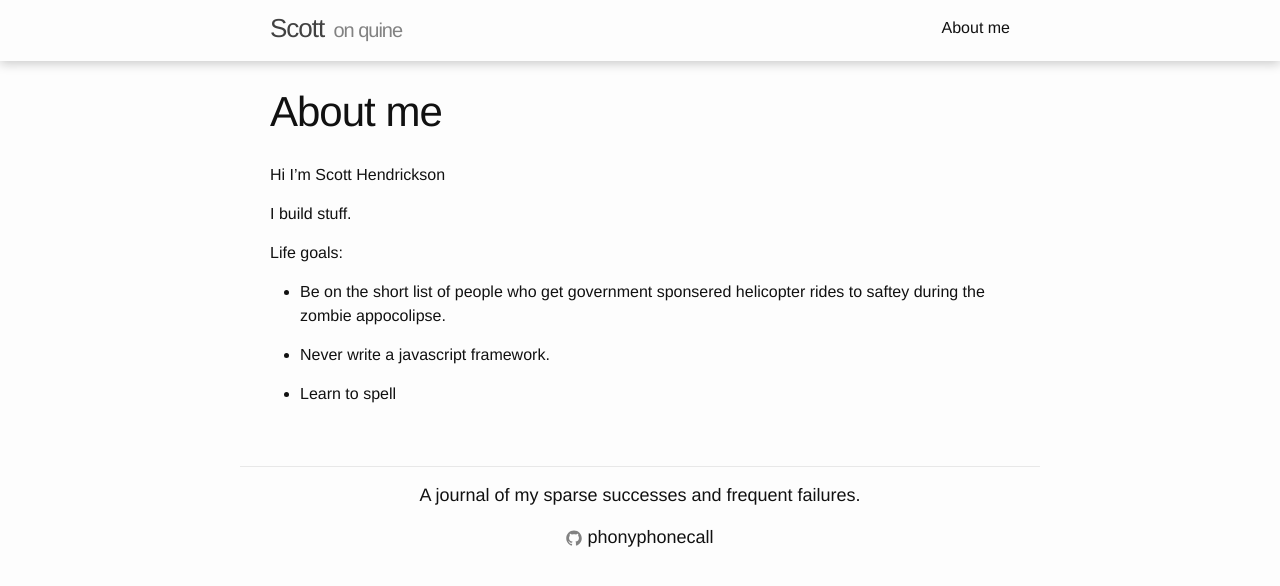
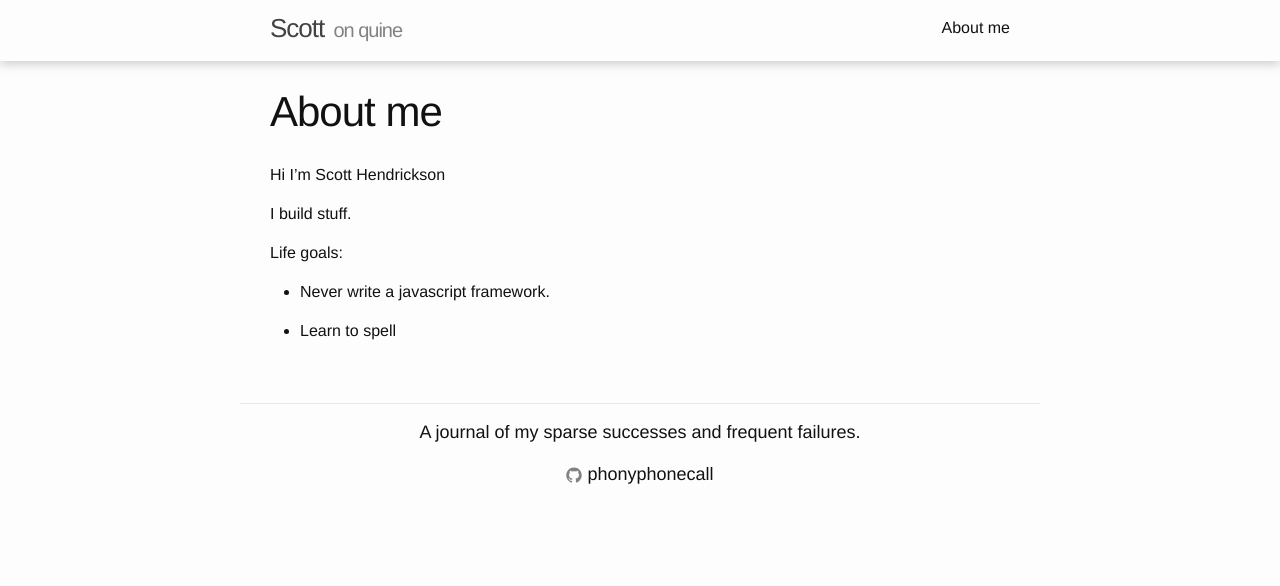
Before and after one commit to quine-io/scott.quine-io.github.io, a Jekyll site: the page built from about.md, in a window 1280 px wide. Shown: the top 586 px of the page. Built offline with Jekyll 4.4.1, drawn with Linux system fonts in a browser that asks for light colours.

Commit message:
modify goals

```diff
--- a/about.md
+++ b/about.md
@@ -10,8 +10,6 @@ I build stuff.
 
 Life goals:
 
-* Be on the short list of people who get government sponsered helicopter rides to saftey during the zombie appocolipse.
-
 * Never write a javascript framework.
 
 * Learn to spell
```
